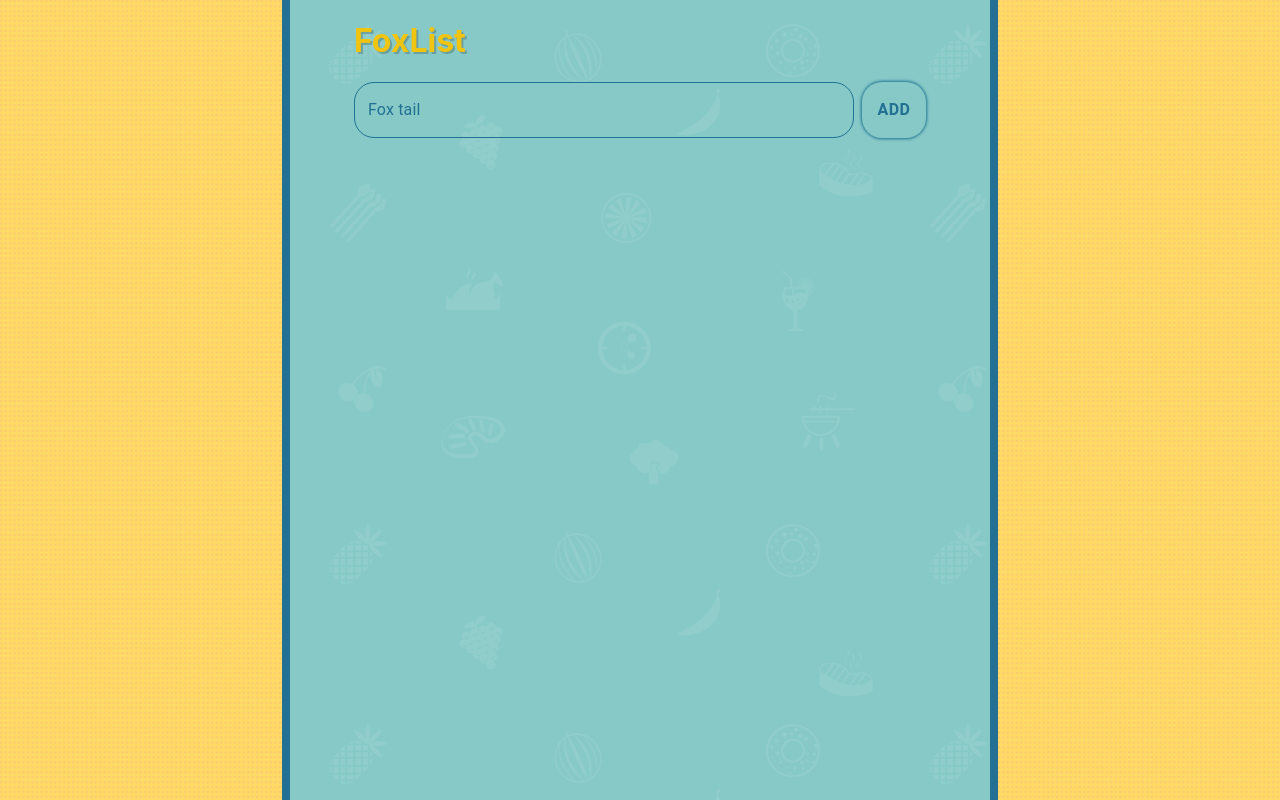
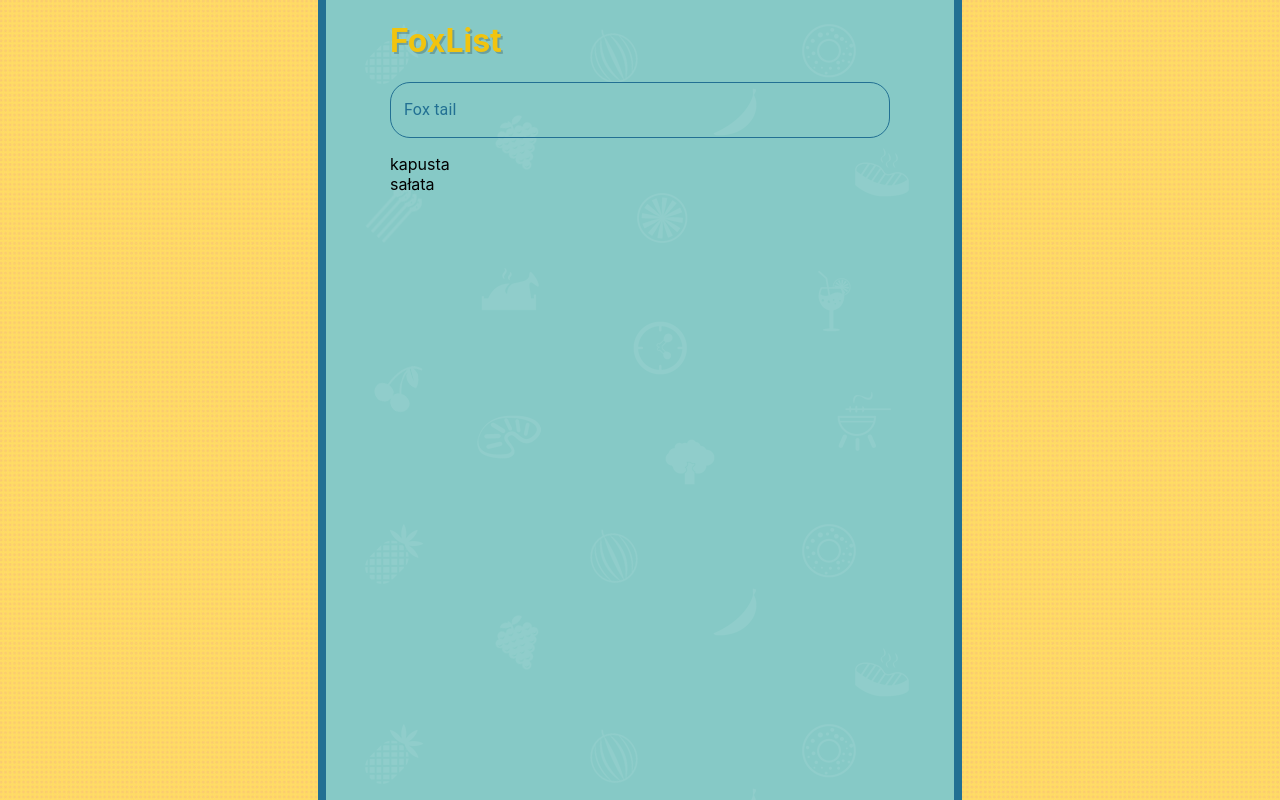
Before and after one commit to GKonar/FoxList, a React (Create React App) app: page / in a window 1280 px wide. Built offline with nearby package versions, Linux system fonts and the light colour scheme.

Commit message:
Add ProductsList and ProductsListItem (no styles)

```diff
--- a/src/App.js
+++ b/src/App.js
@@ -2,6 +2,7 @@ import { makeStyles } from "@material-ui/core/styles";
 import { productsObj } from "./assets/products";
 
 import SearchInput from "./Components/SearchInput";
+import ProductsList from "./Components/ProductsList";
 
 //  This pattern is downloaded from www.subtlepatterns.com
 import AppBcg from "./assets/images/app_bcg.png";
@@ -39,6 +40,7 @@ const App = () => {
       <div className={classes.List}>
         <h1 className={classes.Header}>FoxList</h1>
         <SearchInput productsObj={productsObj} />
+        <ProductsList />
       </div>
     </div>
   );
--- /dev/null
+++ b/src/Components/ProductsList.js
@@ -0,0 +1,25 @@
+import React from "react";
+import { makeStyles } from "@material-ui/core/styles";
+import ProductsListItem from "./ProductsListItem";
+
+const useStyles = makeStyles({
+  List: {
+    listStyle: "none",
+    padding: 0,
+  },
+});
+
+// default products for testing purposes
+const ProductsList = ({ products = ["kapusta", "sałata"] }) => {
+  const classes = useStyles();
+
+  return (
+    <ul className={classes.List}>
+      {products.map(p => (
+        <ProductsListItem product={p} />
+      ))}
+    </ul>
+  );
+};
+
+export default ProductsList;
--- /dev/null
+++ b/src/Components/ProductsListItem.js
@@ -0,0 +1,14 @@
+import React from "react";
+import { makeStyles } from "@material-ui/core/styles";
+
+const useStyles = makeStyles({
+  ListItem: {},
+});
+
+const ProductsListItem = ({ product }) => {
+  const classes = useStyles();
+
+  return <li>{product}</li>;
+};
+
+export default ProductsListItem;
--- a/src/Components/SearchInput.js
+++ b/src/Components/SearchInput.js
@@ -48,7 +48,9 @@ const SearchInput = ({ productsObj }) => {
           variant="outlined"
           label="Fox tail"
         />
-        <Button type="submit">add</Button>
+        {
+          // <Button type="submit">add</Button>
+        }
       </form>
     </StylesProvider>
   );
```
